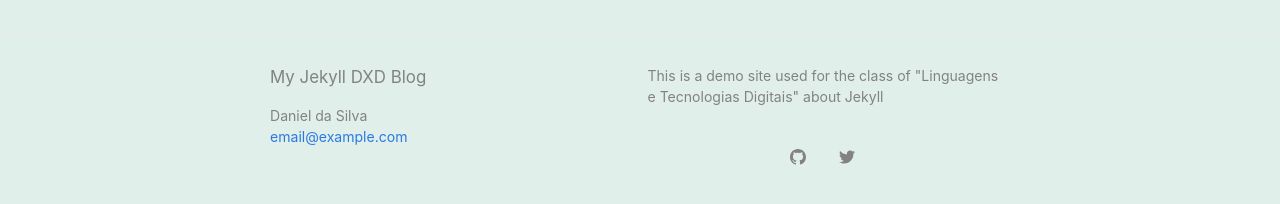
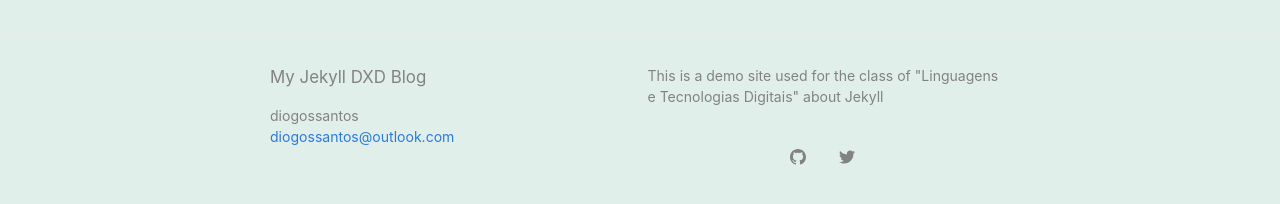
Before and after one commit to diogossantos/diogossantos.github.io, a Jekyll site: the page built from index.md, in a window 1280 px wide. Shown: the part 693-897 px from the top of the page. Built offline with Jekyll 4.4.1, drawn with Linux system fonts in a browser that asks for light colours.

Commit message:
Minhas Infos

```diff
--- a/_config.yml
+++ b/_config.yml
@@ -1,6 +1,6 @@
 title: My Jekyll DXD Blog
-author: Daniel da Silva
-email: email@example.com
+author: diogossantos
+email: diogossantos@outlook.com
 description: > # this means to ignore newlines until "exclude"
   This is a demo site used for the class of
   "Linguagens e Tecnologias Digitais" about Jekyll
@@ -20,6 +20,6 @@ date_format: "%b %-d, %Y"
 
 # generate social links in footer
 social_links:
-  twitter: danielfdsilva
-  github:  danielfdsilva
+  twitter: diogossantos
+  github:  diogossantos
   # facebook:
```
